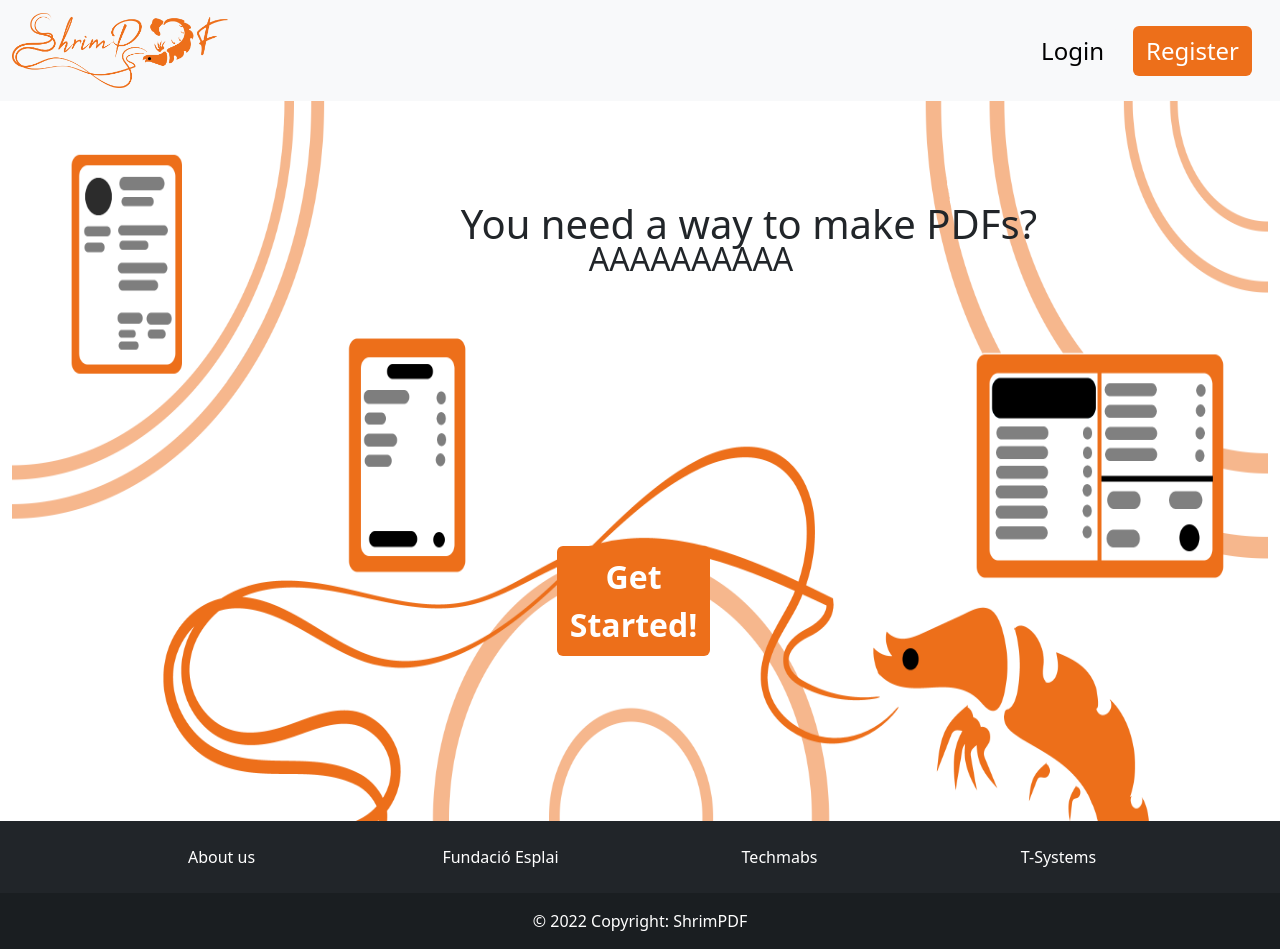
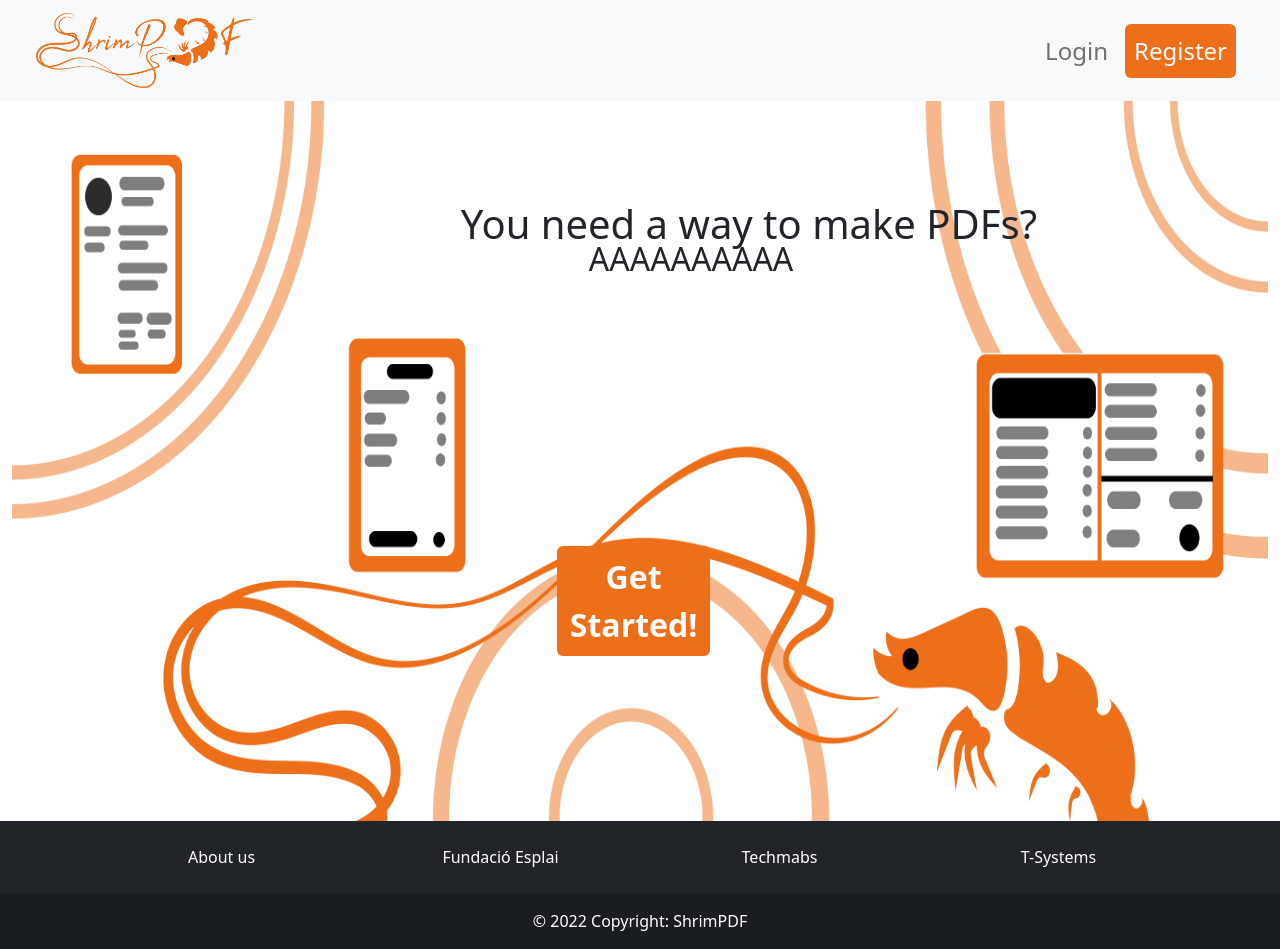
Before and after one commit to JuanManuelDS/ProyectoFinal-Frontend, an Angular app: page / in a window 1280 px wide. Built offline with nearby package versions, Linux system fonts and the light colour scheme.

Commit message:
navbar landing responsive

```diff
--- a/src/app/components/navbarLanding/navbarLanding.component.css
+++ b/src/app/components/navbarLanding/navbarLanding.component.css
@@ -7,22 +7,27 @@
   cursor: pointer;
 }
 
-.navbarNav{
+.navbarNav {
   height: 85px;
 }
 
-.navCol{
+.navCol {
   padding: 0%;
 }
 
-.botones{
+.botones {
   width: 100%;
   height: 100%;
   border-radius: 0%;
 }
 
 
-#btnRegister{
+#btnRegister {
   background-color: #ed6f1a;
   color: white;
 }
+
+.navbar_contenedor {
+  max-width: 1380px;
+
+}
--- a/src/app/components/navbarLanding/navbarLanding.component.html
+++ b/src/app/components/navbarLanding/navbarLanding.component.html
@@ -1,21 +1,34 @@
-<nav class="navbar navbar-expand-lg bg-light">
-  <div class="container" id="navbar_container">
-    <a class="navbar-brand navbar_link" href="/">
-      <img src="assets/logo.png" alt="Logo ShrimPDF" height="75px">
+<nav class="navbar navbar-expand-lg bg-light d-flex justify-content-center">
+  <div class="container-fluid navbar_contenedor mx-4">
+    <a class="navbar-brand" href="#">
+      <img src="assets/logo.png" alt="Logo ShrimPDF" height="75px" />
     </a>
-    <div class="collapse navbar-collapse justify-content-end" id="navbarNav">
-      <ul class="nav justify-content-end">
-        <li class="nav-item me-3 navbar_link">
-          <a id="btnLogin" href="/login">
-            <button class="btn btn-light fs-4" id="btnLogin" >Login</button>
-          </a>
-        </li>
-        <li class="nav-item me-3 navbar_link">
-          <a href="/register">
-            <button class="btn fs-4" id="btnRegister">Register</button>
-          </a>
-        </li>
-      </ul>
+    <button
+      class="navbar-toggler"
+      type="button"
+      data-bs-toggle="collapse"
+      data-bs-target="#navbarNavAltMarkup"
+      aria-controls="navbarNavAltMarkup"
+      aria-expanded="false"
+      aria-label="Toggle navigation"
+    >
+      <span class="navbar-toggler-icon"></span>
+    </button>
+    <div class="collapse navbar-collapse" id="navbarNavAltMarkup">
+      <div class="navbar-nav ms-auto">
+        <a
+          class="nav-link btn btn-light fs-4 me-2"
+          routerLink="/login"
+          id="btnLogin"
+          >Login</a
+        >
+        <a
+          class="nav-link btn fs-4 me-2"
+          routerLink="/register"
+          id="btnRegister"
+          >Register</a
+        >
+      </div>
     </div>
   </div>
 </nav>
```
Lines whose indentation alone changed are shown as unchanged.
